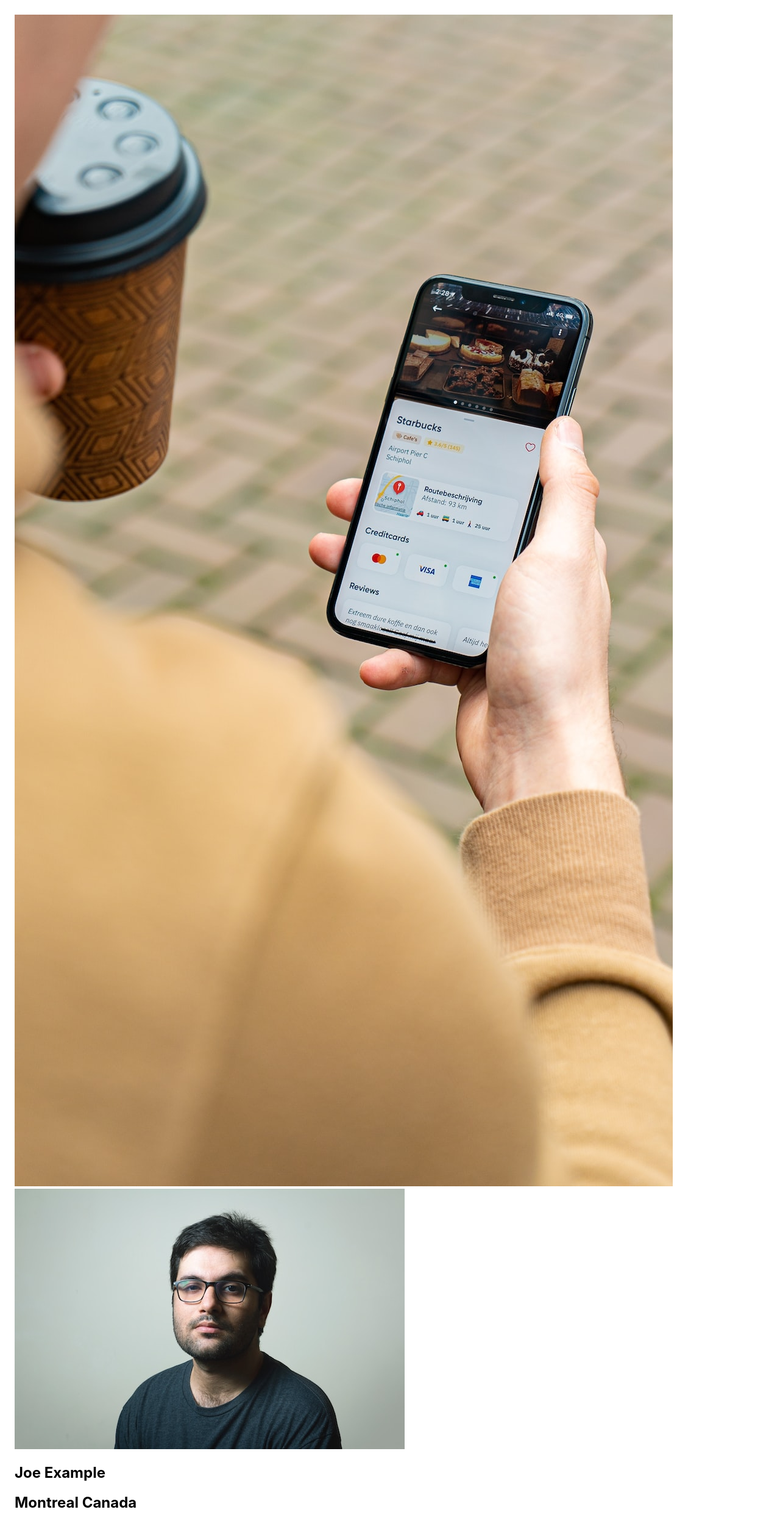
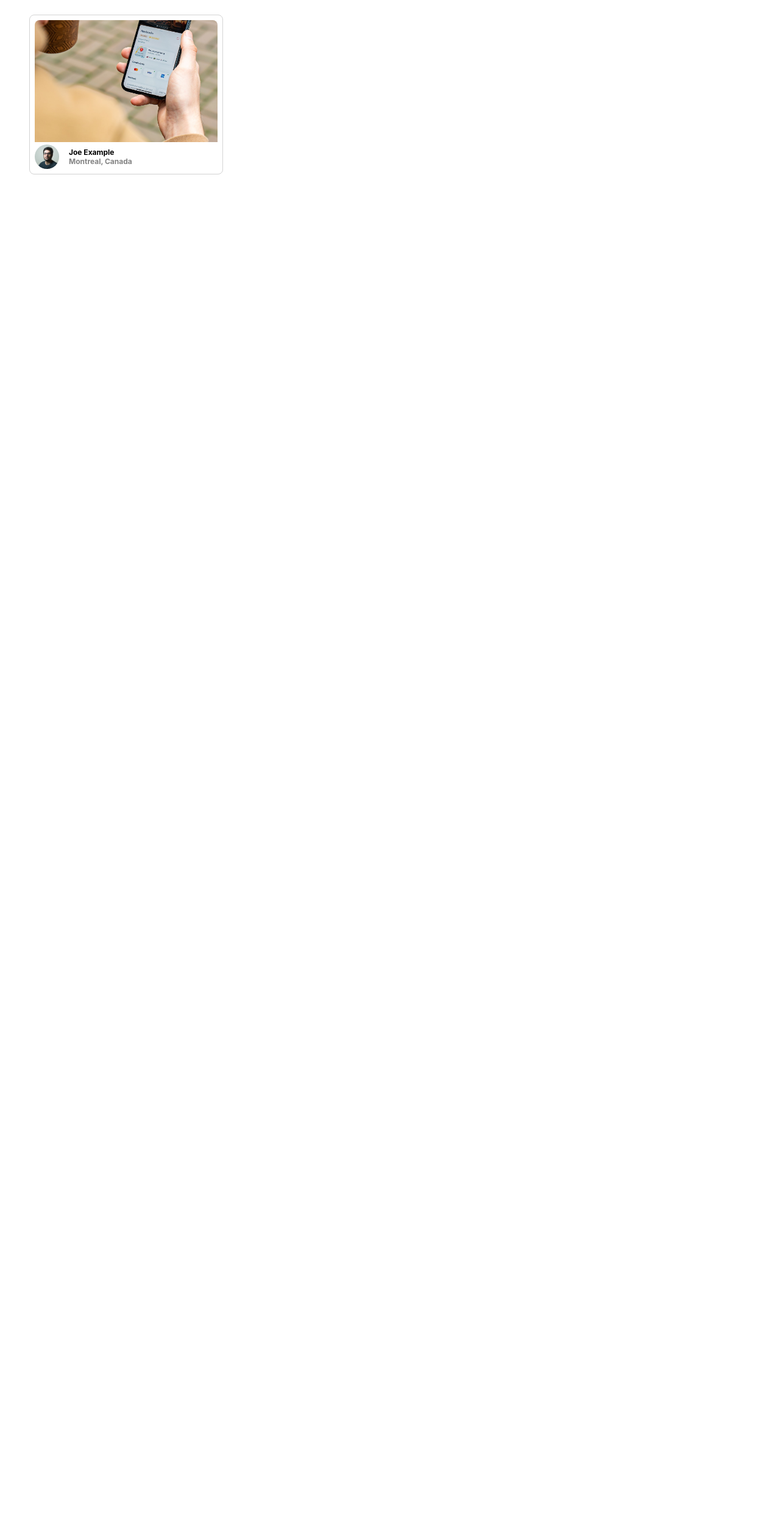
Before and after one commit to v-lane/PhotoLabs, a React (Create React App) app in the folder frontend/: page / in a window 1280 px wide. Shown: the whole page at 61% size. After the commit the page ends 800 px from the top, so only its background shows below. Built offline with nearby package versions, Linux system fonts and the light colour scheme; the HTML template or start-up script is replaced by a standard one.

Commit message:
Add style classes to PhotoListItem

```diff
--- a/frontend/src/components/PhotoListItem.jsx
+++ b/frontend/src/components/PhotoListItem.jsx
@@ -9,11 +9,15 @@ const PhotoListItem = (props) => {
   const { sampleData } = props
 
   return (
-    <article>
-    <img src={sampleData.imageSource}/>
-    <img src={sampleData.profile}/>
-    <h2>{sampleData.username}</h2>
-    <h2>{sampleData.location.city} {props.sampleData.location.country}</h2>
+    <article className="photo-list__item">
+    <img className="photo-list__image" src={sampleData.imageSource}/>
+    <section className="photo-list__user-details">
+    <img className="photo-list__user-profile"src={sampleData.profile}/>
+    <div>
+    <h2 className="photo-list__user-info">{sampleData.username}</h2>
+    <h2 className="photo-list__user-info photo-list__user-location">{sampleData.location.city}, {props.sampleData.location.country}</h2>
+    </div>
+    </section>
     </article>
   )
 };
--- a/frontend/src/styles/PhotoListItem.scss
+++ b/frontend/src/styles/PhotoListItem.scss
@@ -41,8 +41,10 @@
   font-weight: 700;
   font-size: 12px;
   margin-left: 8px;
+  margin-bottom: 0;
 }
 
 .photo-list__user-location {
   color: #838383;
+  margin-top: 0;
 }
```
